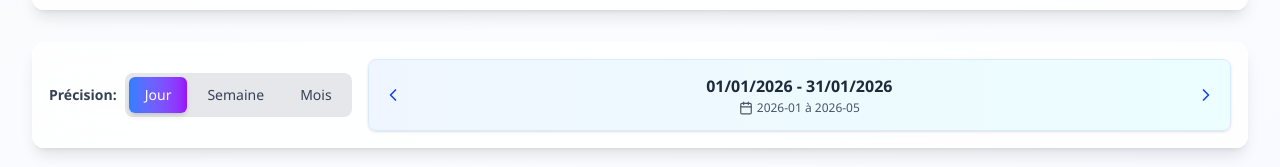
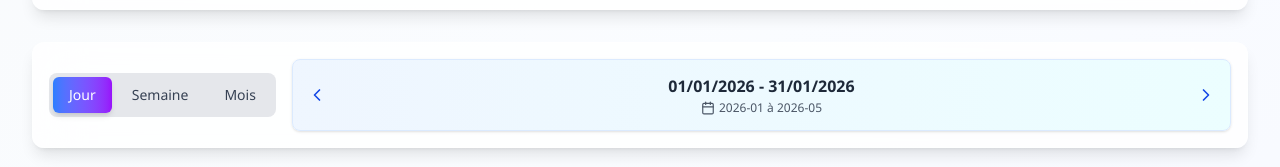
Before and after one commit to Fred49680/PDC, a Next.js app in the folder plan-de-charge-web/: page /gantt in a window 1280 px wide. Shown: the part 368-535 px from the top of the page. Built offline with nearby package versions, Linux system fonts and the light colour scheme; no server answers; the database is empty.

Commit message:
refactor: suppression du label 'PrÃ©cision:' dans Gantt et Planning3

```diff
--- a/plan-de-charge-web/src/app/gantt/page.tsx
+++ b/plan-de-charge-web/src/app/gantt/page.tsx
@@ -538,10 +538,9 @@ export default function GanttPage() {
         {/* Navigation et paramètres de période - Même sélection que BesoinsGrid */}
         <div className="bg-white/80 backdrop-blur-xl rounded-xl shadow-lg border border-white/20 p-4">
           <div className="flex items-center gap-4 flex-wrap">
-            {/* Sélection de précision - Style segmented control */}
-            <div className="flex items-center gap-2 flex-shrink-0">
-              <label className="text-sm font-semibold text-gray-700">Précision:</label>
-              <div className="inline-flex bg-gray-200 rounded-lg p-1 gap-1">
+              {/* Sélection de précision - Style segmented control */}
+              <div className="flex items-center gap-2 flex-shrink-0">
+                <div className="inline-flex bg-gray-200 rounded-lg p-1 gap-1">
                 <button
                   onClick={() => {
                     const newPrecision: Precision = 'JOUR'
--- a/plan-de-charge-web/src/app/planning3/page.tsx
+++ b/plan-de-charge-web/src/app/planning3/page.tsx
@@ -216,7 +216,6 @@ export default function Planning3Page() {
             <div className="flex items-center gap-4 flex-wrap">
               {/* Sélection de précision - Style segmented control */}
               <div className="flex items-center gap-2 flex-shrink-0">
-                <label className="text-sm font-semibold text-gray-700">Précision:</label>
                 <div className="inline-flex bg-gray-200 rounded-lg p-1 gap-1">
                   <button
                     onClick={() => {
```
